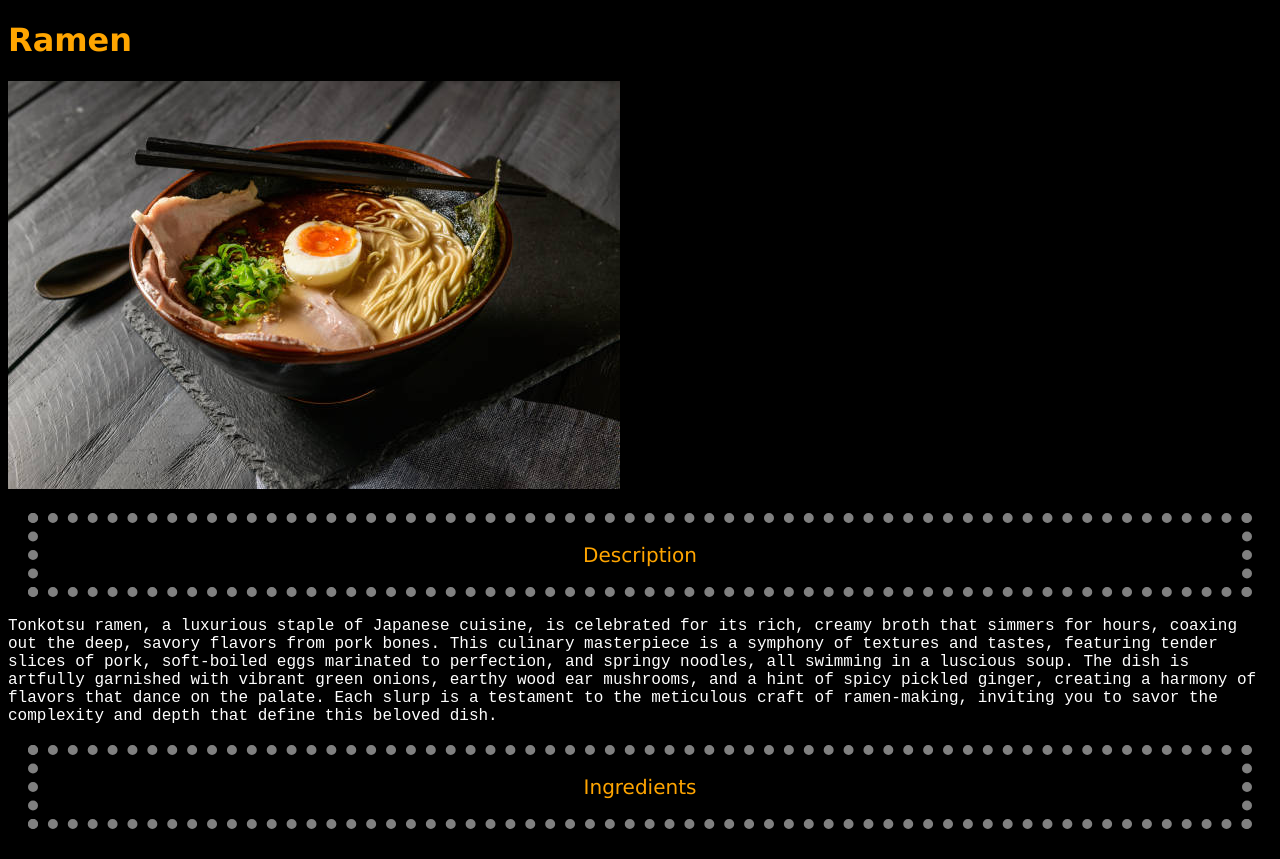
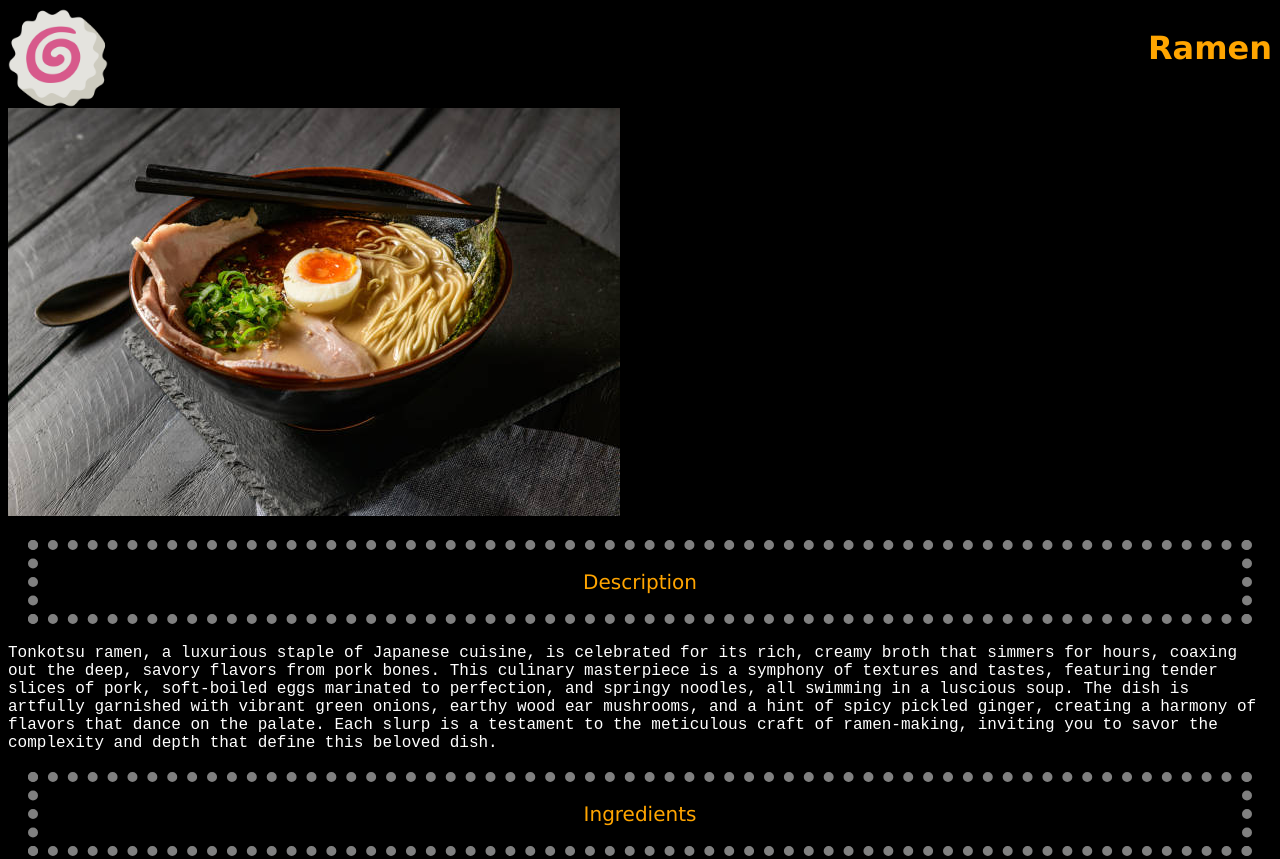
Before and after one commit to CasperTheG/odin-recipes, a plain HTML site: page recipes/ramen.html in a window 1280 px wide. Shown: the top 859 px of the page. Drawn offline with Linux system fonts and the light colour scheme.

Commit message:
Add naruto image and styling

```diff
--- a/recipes/ramen.html
+++ b/recipes/ramen.html
@@ -7,8 +7,11 @@
     <link rel="stylesheet" href="/style.css"
 </head>
 <body>
-    <div>
-        <h1>Ramen</h1>
+    <div class="container">
+        <img class="naruto" alt="naruto fish cake" src="../images/narutomaki-emoji-naruto-uzumaki-fishcakes-emoji-d22bee23e2649b6734787859cc81e3c8.png">
+        <div>
+            <h1 class="header">Ramen</h1>
+        </div>
     </div>
     <div>
     <img alt="picture of tonkotsu ramen" src="../images/ramen-odin.jpg">
--- a/style.css
+++ b/style.css
@@ -60,3 +60,14 @@ ul>li {
 input[type="checkbox"] {
     margin-right: 10px; /* Adds some space between the checkbox and the label */
 }
+
+.naruto {
+    width: 100px;
+    height: auto;
+    display: flex;
+}
+
+.header{
+    display: flex;
+    flex: 1;
+}
```
Also changed, not shown: images/narutomaki-emoji-naruto-uzumaki-fishcakes-emoji-d22bee23e2649b6734787859cc81e3c8.png (added).
